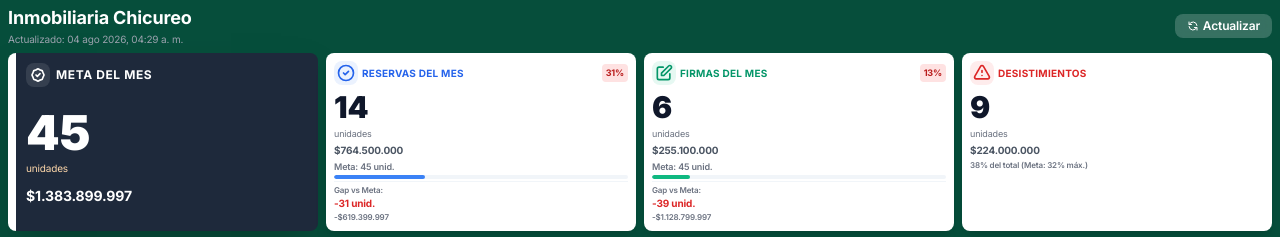
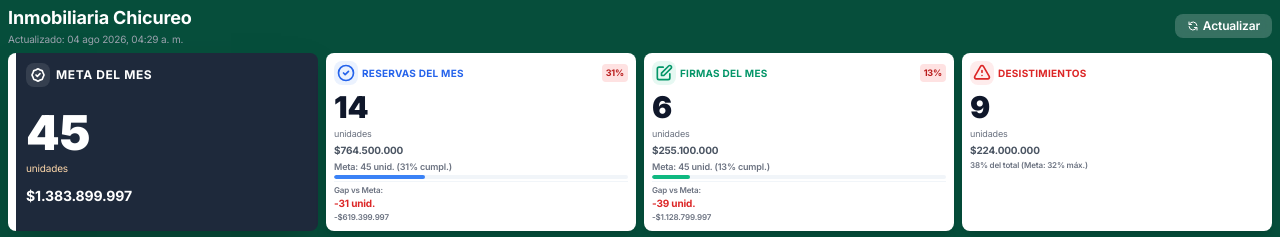
Before and after one commit to hernanazocar/indicadores-kpis, a Next.js app: page /demo in a window 1280 px wide. Shown: the top 237 px of the page. Built offline with nearby package versions, Linux system fonts and the light colour scheme.

Commit message:
feat: agregar % cumplimiento en línea de meta de las cards

```diff
--- a/components/KPICard.tsx
+++ b/components/KPICard.tsx
@@ -252,7 +252,7 @@ export default function KPICard({
             {/* Meta debajo del valor */}
             {metaValue && variant !== 'meta' && (
               <div className={`text-[9px] font-semibold ${colors.subtitleColor} mt-0.5`}>
-                Meta: {metaValue.toLocaleString('es-CL')} {showPercentage ? '%' : 'unid.'}
+                Meta: {metaValue.toLocaleString('es-CL')} {showPercentage ? '%' : 'unid.'} ({progressPercent}% cumpl.)
               </div>
             )}
 
```
